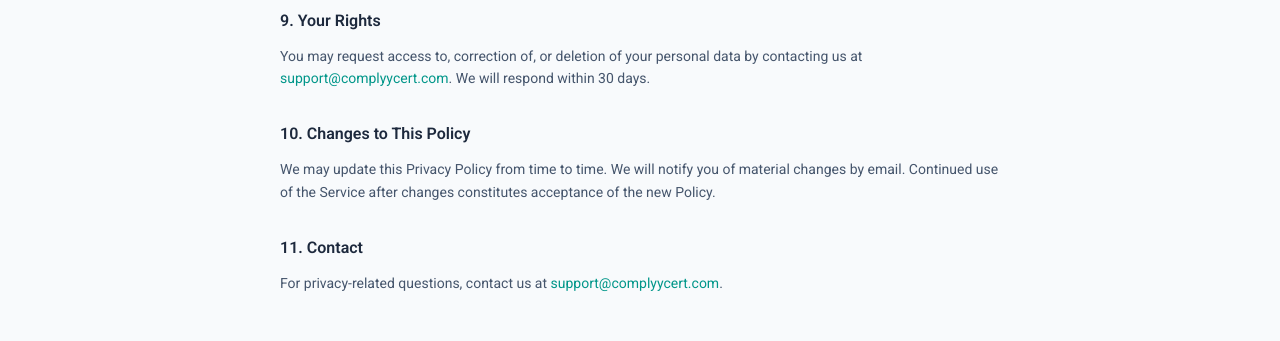
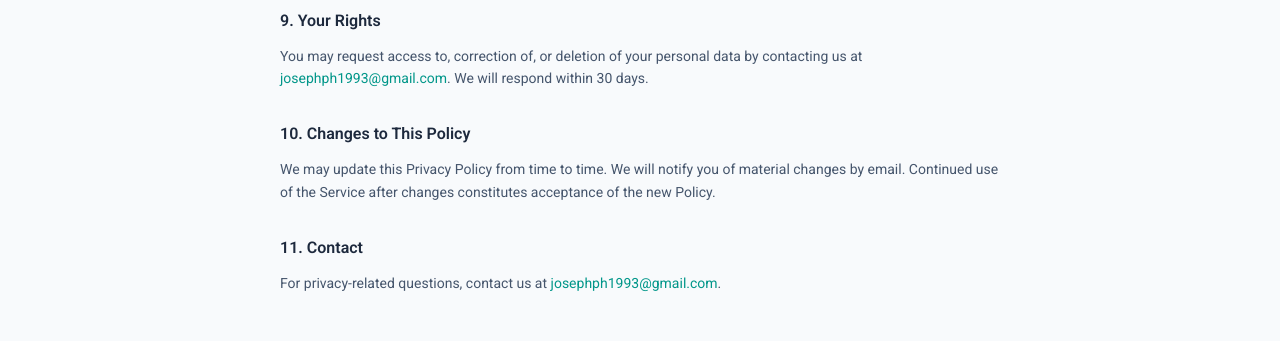
Before and after one commit to EdwinDiaz93/compliance-saas-front, an Angular app: page /privacy in a window 1280 px wide. Shown: the part 1293-1634 px from the top of the page. Built offline with nearby package versions, Linux system fonts and the light colour scheme.

Commit message:
change email-support

```diff
--- a/src/app/features/public/pages/privacy/privacy.component.html
+++ b/src/app/features/public/pages/privacy/privacy.component.html
@@ -54,7 +54,7 @@
 
         <section class="flex flex-col gap-3">
             <h2 class="text-base font-semibold text-slate-800">9. Your Rights</h2>
-            <p>You may request access to, correction of, or deletion of your personal data by contacting us at <a href="mailto:support@complyycert.com" class="text-teal-600 hover:underline">support&#64;complyycert.com</a>. We will respond within 30 days.</p>
+            <p>You may request access to, correction of, or deletion of your personal data by contacting us at <a href="mailto:josephph1993@gmail.com" class="text-teal-600 hover:underline">josephph1993&#64;gmail.com</a>. We will respond within 30 days.</p>
         </section>
 
         <section class="flex flex-col gap-3">
@@ -64,7 +64,7 @@
 
         <section class="flex flex-col gap-3">
             <h2 class="text-base font-semibold text-slate-800">11. Contact</h2>
-            <p>For privacy-related questions, contact us at <a href="mailto:support@complyycert.com" class="text-teal-600 hover:underline">support&#64;complyycert.com</a>.</p>
+            <p>For privacy-related questions, contact us at <a href="mailto:josephph1993@gmail.com" class="text-teal-600 hover:underline">josephph1993&#64;gmail.com</a>.</p>
         </section>
 
     </div>
--- a/src/app/features/public/pages/refund/refund.component.html
+++ b/src/app/features/public/pages/refund/refund.component.html
@@ -57,7 +57,7 @@
 
         <section class="flex flex-col gap-3">
             <h2 class="text-base font-semibold text-slate-800">How to Request a Refund</h2>
-            <p>To request a refund, contact us at <a href="mailto:support@complyycert.com" class="text-teal-600 hover:underline">support&#64;complyycert.com</a> within 7 days of the charge, including your account email and the reason for your request. We will respond within 3 business days.</p>
+            <p>To request a refund, contact us at <a href="mailto:josephph1993@gmail.com" class="text-teal-600 hover:underline">josephph1993&#64;gmail.com</a> within 7 days of the charge, including your account email and the reason for your request. We will respond within 3 business days.</p>
         </section>
 
         <section class="flex flex-col gap-3">
--- a/src/app/features/public/pages/terms/terms.component.html
+++ b/src/app/features/public/pages/terms/terms.component.html
@@ -65,7 +65,7 @@
 
         <section class="flex flex-col gap-3">
             <h2 class="text-base font-semibold text-slate-800">12. Contact</h2>
-            <p>For questions about these Terms, contact us at <a href="mailto:support@complyycert.com" class="text-teal-600 hover:underline">support&#64;complyycert.com</a>.</p>
+            <p>For questions about these Terms, contact us at <a href="mailto:josephph1993@gmail.com" class="text-teal-600 hover:underline">josephph1993&#64;gmail.com</a>.</p>
         </section>
 
     </div>
```
